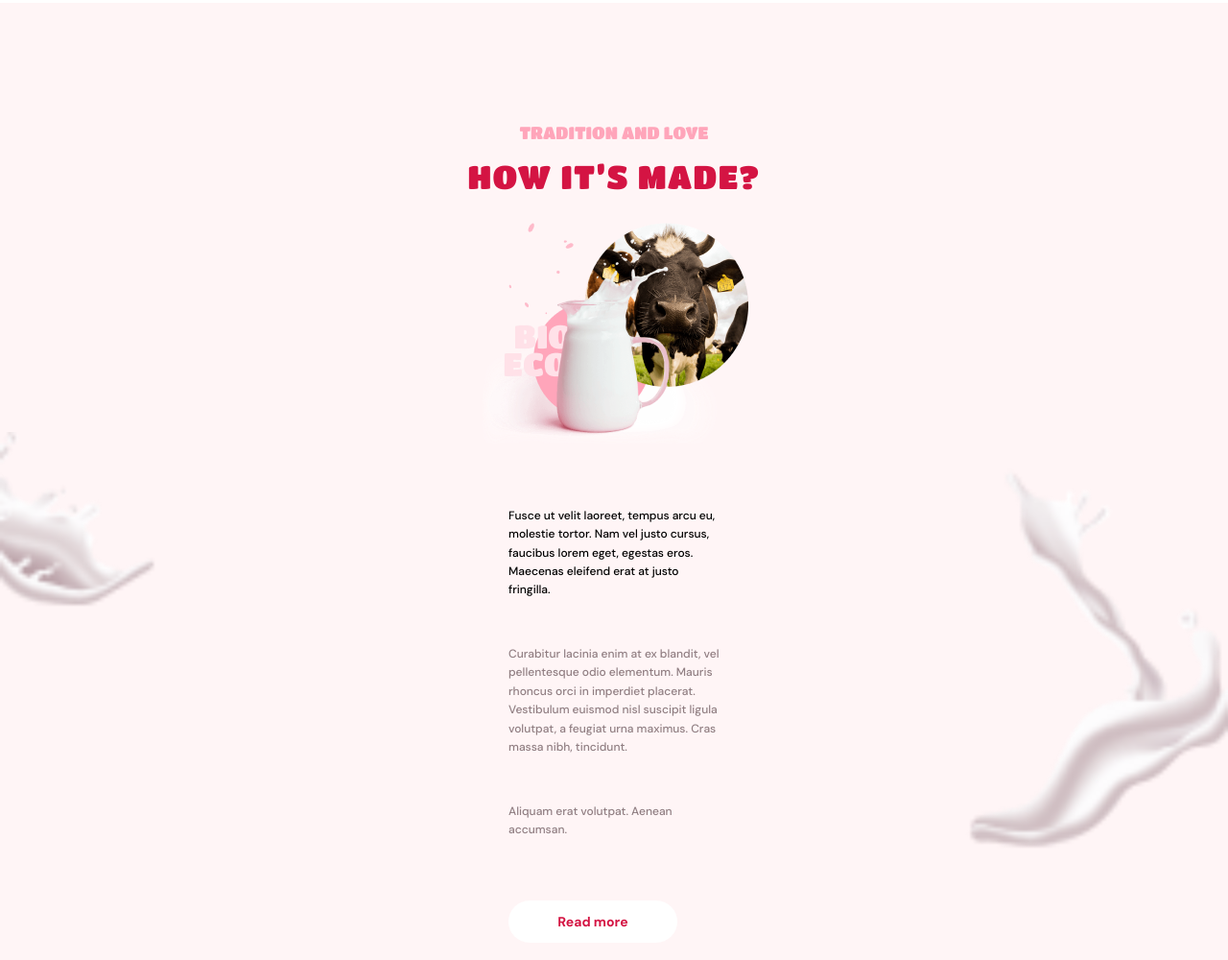
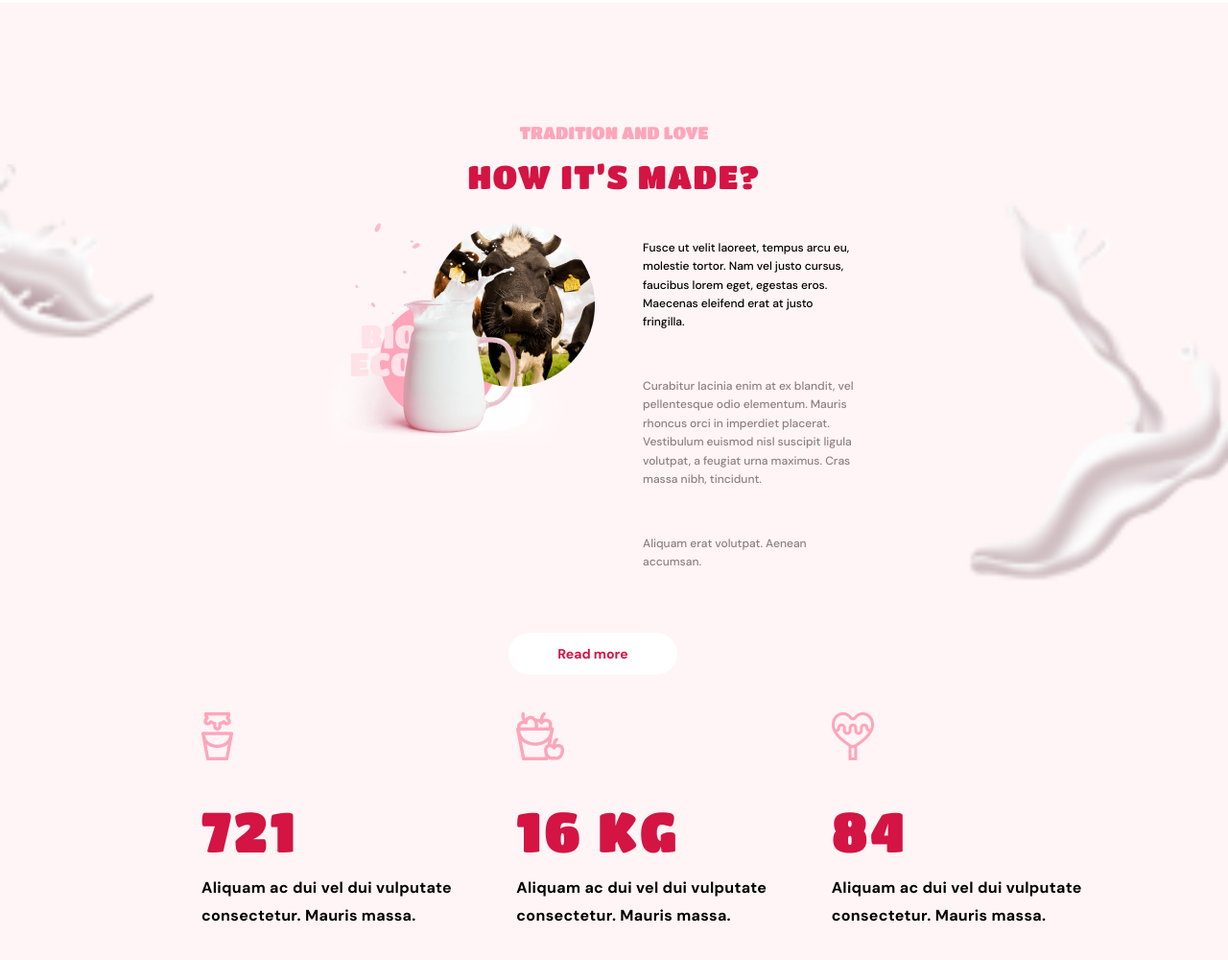
Before and after one commit to MonikaJablonska/ice-cream-5makers, a website built with Parcel: page src/index.html in a window 1280 px wide. Shown: the part 1857-2857 px from the top of the page at 96% size. Built offline with nearby package versions, Linux system fonts and the light colour scheme; files whose address does not match are found by name.

Commit message:
feature(about): added mobile, tablet and desktop version

```diff
--- a/src/partials/about.html
+++ b/src/partials/about.html
@@ -2,13 +2,18 @@
     <div class="container about__container">
         <h3 class="about__title--label">tradition and love</h3>
         <h2 class="about__title">how it’s made?</h2>
+        <div class="about__bg">
             <div class="about__bg--main-theme"></div>
 
-        <div class="about__bg--secound-theme"><p class="about__description--dark-theme">Fusce ut velit laoreet, tempus arcu eu, molestie tortor. Nam vel justo cursus, faucibus lorem eget, egestas eros.
+            <div class="about__bg--secound-theme">
+                <p class="about__description--dark-theme">Fusce ut velit laoreet, tempus arcu eu, molestie tortor. Nam vel justo cursus, faucibus lorem eget, egestas eros.
             Maecenas eleifend erat at justo fringilla.</p>
             <p class="about__description--grey-theme">Curabitur lacinia enim at ex blandit, vel pellentesque odio elementum. Mauris rhoncus orci in imperdiet placerat.
             Vestibulum euismod nisl suscipit ligula volutpat, a feugiat urna maximus. Cras massa nibh, tincidunt.</p>
-        <p class="about__description--grey-theme">Aliquam erat volutpat. Aenean accumsan.</p></div>
+            <p class="about__description--grey-theme">Aliquam erat volutpat. Aenean accumsan.</p>
+            </div>
+
+        </div>
         <div class="about__button--wrapper">
                 <button class="btn about__btn" type="button" data-modal-open>Read more</button>
             </div>
--- a/src/sass/_about.scss
+++ b/src/sass/_about.scss
@@ -89,3 +89,26 @@
     }
 
 }
+
+@media screen and (min-width: 768px) {
+    .about {
+        background-image: none;
+        &__bg {
+        display: flex;
+        flex-direction: row;
+        }
+    }
+
+}
+
+
+
+
+@media screen and (min-width: 1280px) {
+    .about {
+    background-image: url(../images/about-bg-secound_theme.png);
+    background-repeat: no-repeat;
+    background-position: bottom;
+    background-size: contain;
+    }
+}
```
Lines whose indentation alone changed are shown as unchanged.
